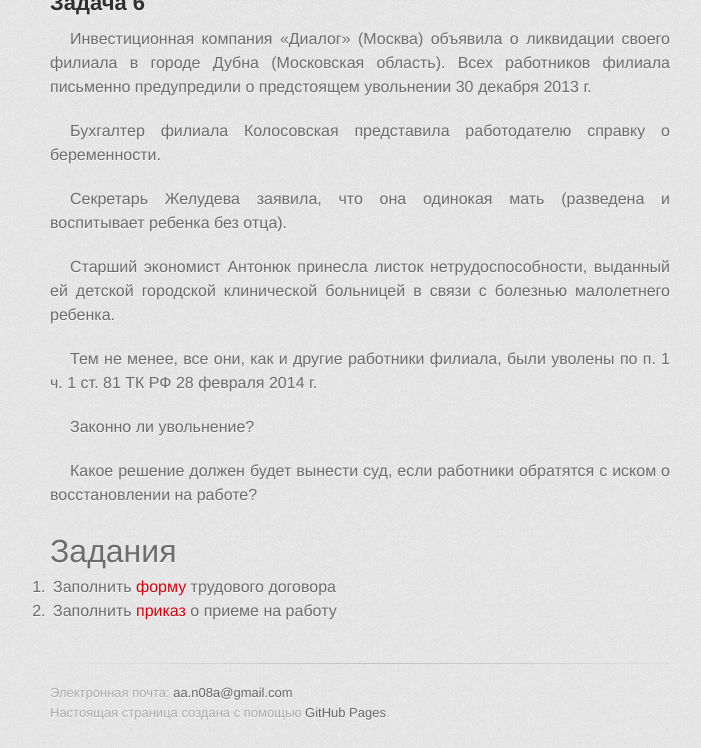
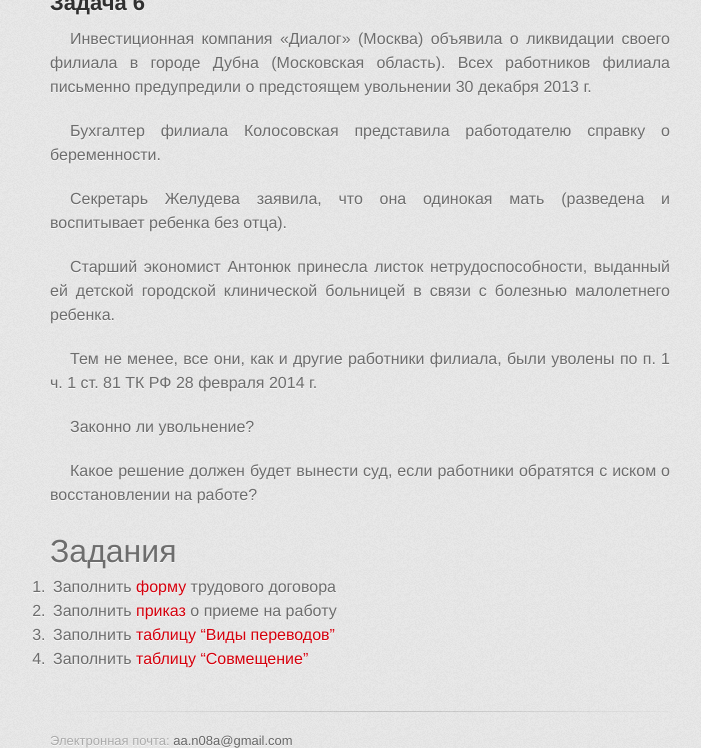
Before and after one commit to a-nova/a-nova.github.io, a Jekyll site: the page built from _tr/5.md, in a window 1280 px wide and 900 px high, scrolled down 3554 px, cut to the strip 0-748 px from the top of the window. Shown: the whole strip, without its empty margins (280-981 px from the left). Built offline with Jekyll 4.4.1, drawn with Linux system fonts in a browser that asks for light colours; some web fonts are replaced.

Commit message:
таблицы для заполнения

```diff
--- a/_tr/5.md
+++ b/_tr/5.md
@@ -177,3 +177,5 @@ layout: page
 
 1. Заполнить [форму](./5/Td.doc) трудового договора
 2. Заполнить [приказ](./5/Prikaz_O_Prieme_Na_Rabotu.docx) о приеме на работу
+3. Заполнить [таблицу "Виды переводов"](./5/ТП Виды переводов.docx)
+4. Заполнить [таблицу "Совмещение"](./5/Таблица незап.docx)
```
Also changed, not shown: 2 other files.
